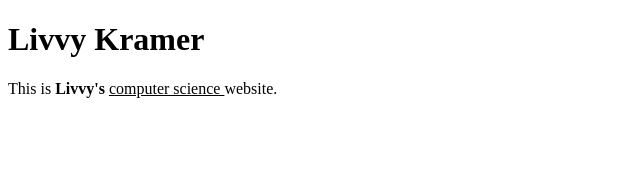
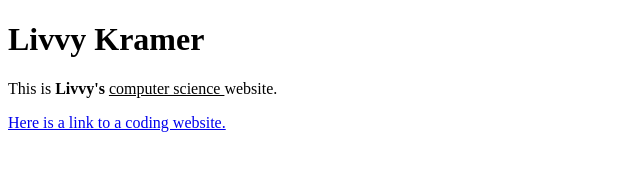
Before and after one commit to lk2998/Livvy-Exploring-CS, a plain HTML site: page index.html in a window 1280 px wide. Shown: the whole page, without its empty margins (0-640 px from the left). Drawn offline with Linux system fonts and the light colour scheme.

Commit message:
Update index.html

```diff
--- a/index.html
+++ b/index.html
@@ -3,3 +3,4 @@
   <body>
 <h1>Livvy Kramer</h1>
    <p> This is <b>Livvy's </b> <u> computer science </u> website.</p>
+    <a href="https://www.w3schools.com">Here is a link to a coding website. </a>
```
